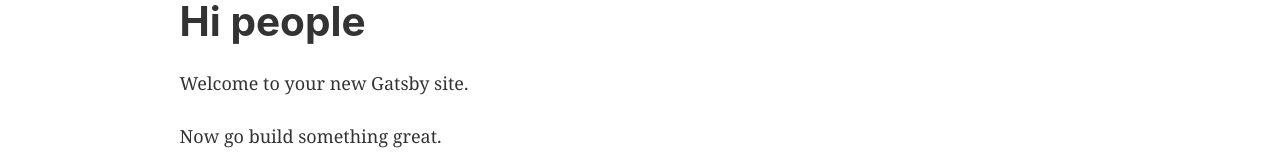
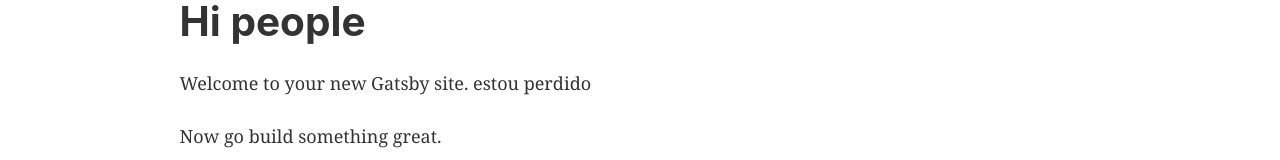
Before and after one commit to lucasa5/tromboni, a Gatsby site: page / in a window 1280 px wide. Shown: the part 123-283 px from the top of the page. Built offline with nearby package versions, Linux system fonts and the light colour scheme; Gatsby itself is replaced by a stand-in of ours.

Commit message:
Update index.js

```diff
--- a/src/pages/index.js
+++ b/src/pages/index.js
@@ -9,7 +9,7 @@
   <Layout>
     <SEO title="Home" />
     <h1>Hi people</h1>
-    <p>Welcome to your new Gatsby site.</p>
+    <p>Welcome to your new Gatsby site. estou perdido</p>
     <p>Now go build something great.</p>
     <div style={{ maxWidth: `300px`, marginBottom: `1.45rem` }}>
       <Image />
```
